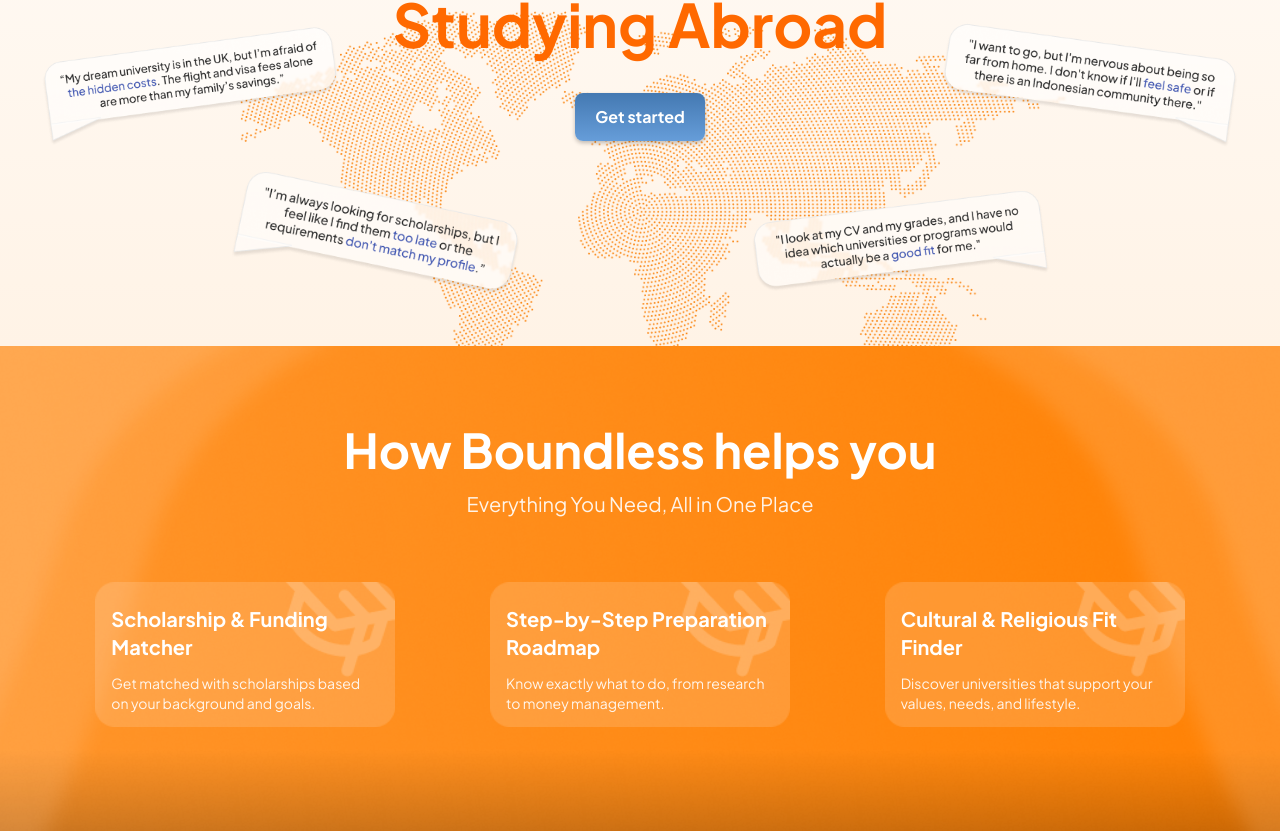
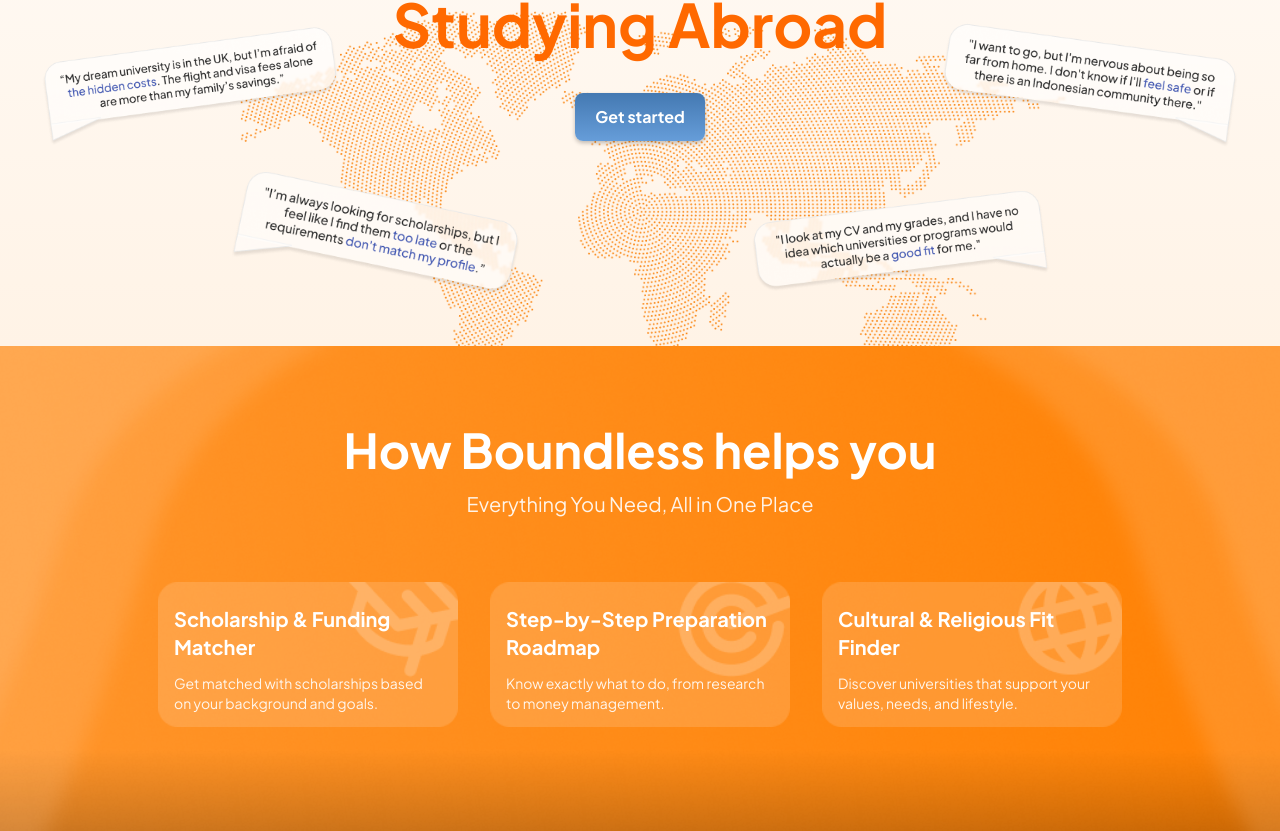
Before and after one commit to HackyUci/boundless, a Next.js app in the folder frontend/: page / in a window 1280 px wide. Shown: the part 518-1349 px from the top of the page. Built offline with nearby package versions, Linux system fonts and the light colour scheme.

Commit message:
feat: update feature images and adjust layout in ProductValuesSection

```diff
--- a/frontend/src/modules/HomepageModule/constant.ts
+++ b/frontend/src/modules/HomepageModule/constant.ts
@@ -7,11 +7,11 @@
     {
       title: "Step-by-Step Preparation Roadmap",
       description: "Know exactly what to do, from research to money management.",
-      image: "/card.png"
+      image: "/card2.png"
     },
     {
       title: "Cultural & Religious Fit Finder",
       description: "Discover universities that support your values, needs, and lifestyle.",
-      image: "/card.png"
+      image: "/card3.png"
     }
   ];
--- a/frontend/src/modules/HomepageModule/sections/ProductValuesSection.tsx
+++ b/frontend/src/modules/HomepageModule/sections/ProductValuesSection.tsx
@@ -20,7 +20,7 @@
           Everything You Need, All in One Place
         </p>
 
-        <div className="grid md:grid-cols-3 gap-8">
+        <div className="w-auto flex flex-row gap-8 justify-center">
           {FEATURES.map((feature, index) => (
             <div key={index} className="flex flex-col items-center">
               <div className="relative">
```
Also changed, not shown: frontend/public/card2.png (added), frontend/public/card3.png (added).
